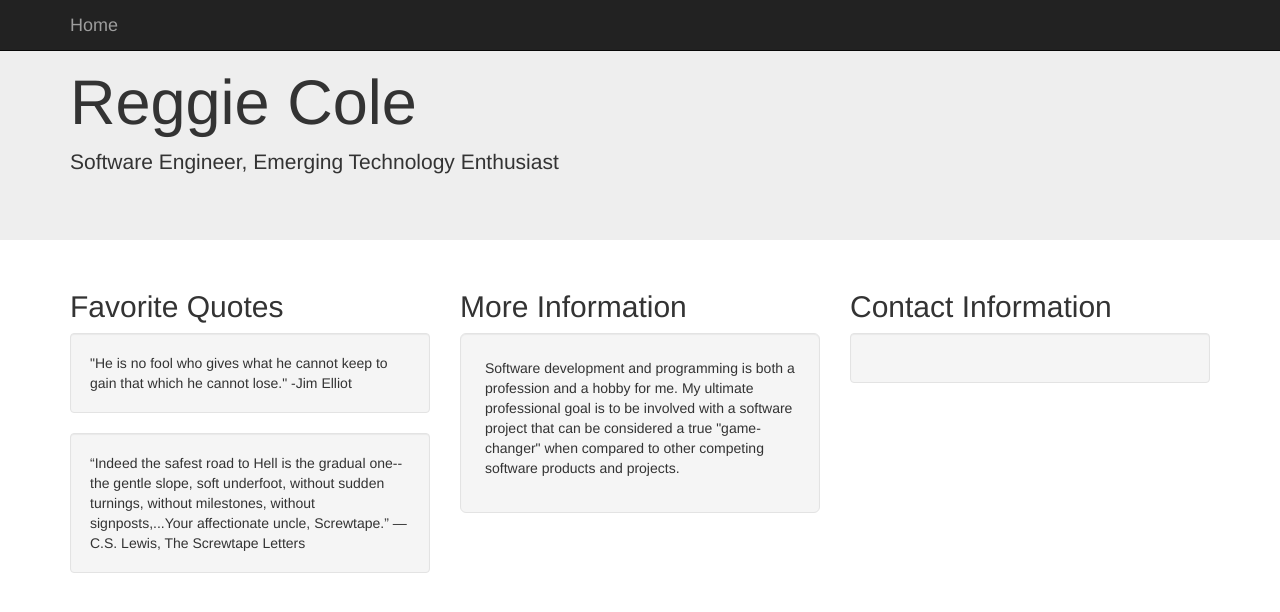
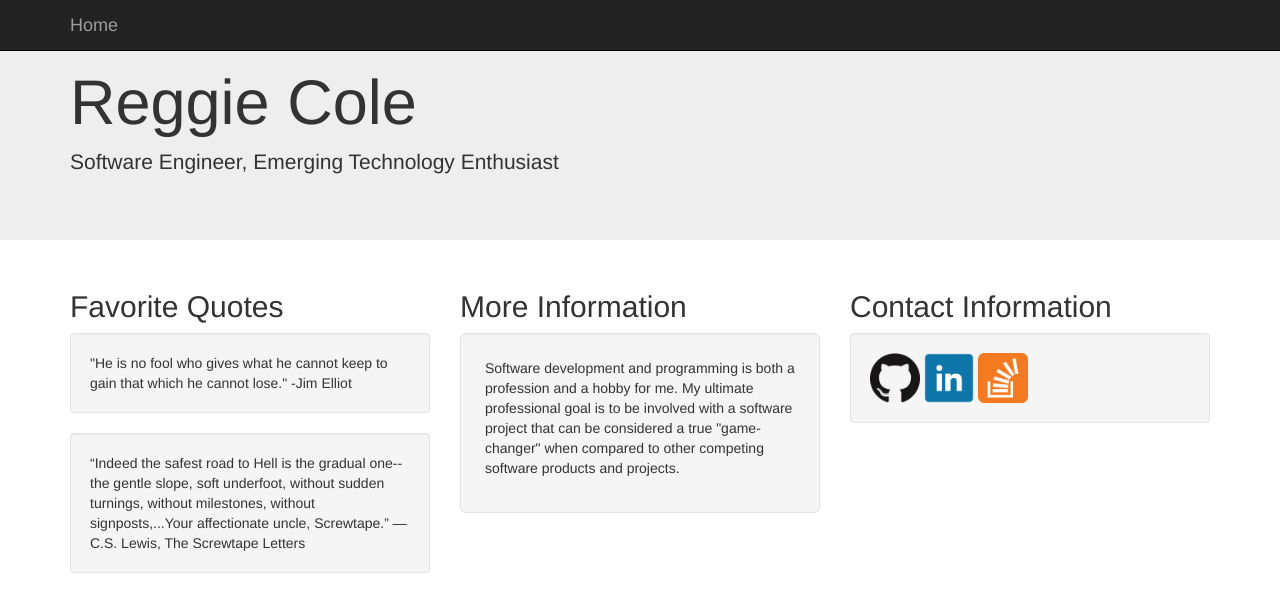
Before and after one commit to regcole/regcole.github.io, a plain HTML site: page index.html in a window 1280 px wide. Shown: the top 612 px of the page. Drawn offline with nearby package versions, Linux system fonts and the light colour scheme.

Commit message:
Add contact information

```diff
--- a/index.html
+++ b/index.html
@@ -55,7 +55,12 @@
       </div>
        <div class="col-md-4">
          <h2>Contact Information</h2>
-          <div class="well"><p></p></div>
+          <div class="well">
+            <a class="hover" href="https://github.com/regcole" target="_blank"><img src="resources/images/github.png" width="50px" alt="GitHub Logo"></a>
+			      <a class="hover" href="https://www.linkedin.com/in/reginald-cole-14204a59/" target="_blank"><img src="resources/images/linkedin.png" width="50px" alt="LinkedIn Logo"></a>
+			      <a class="hover" href="http://stackoverflow.com/users/2438574/reggie-cole?tab=profile" target="_blank"><img src="resources/images/stackoverflow.png" width="50px" alt="Stackoverflow Logo"></a>
+
+          </div>
 
        </div>
      </div>
```
Also changed, not shown: resources/images/github.png (added), resources/images/linkedin.png (added), resources/images/stackoverflow.png (added).
